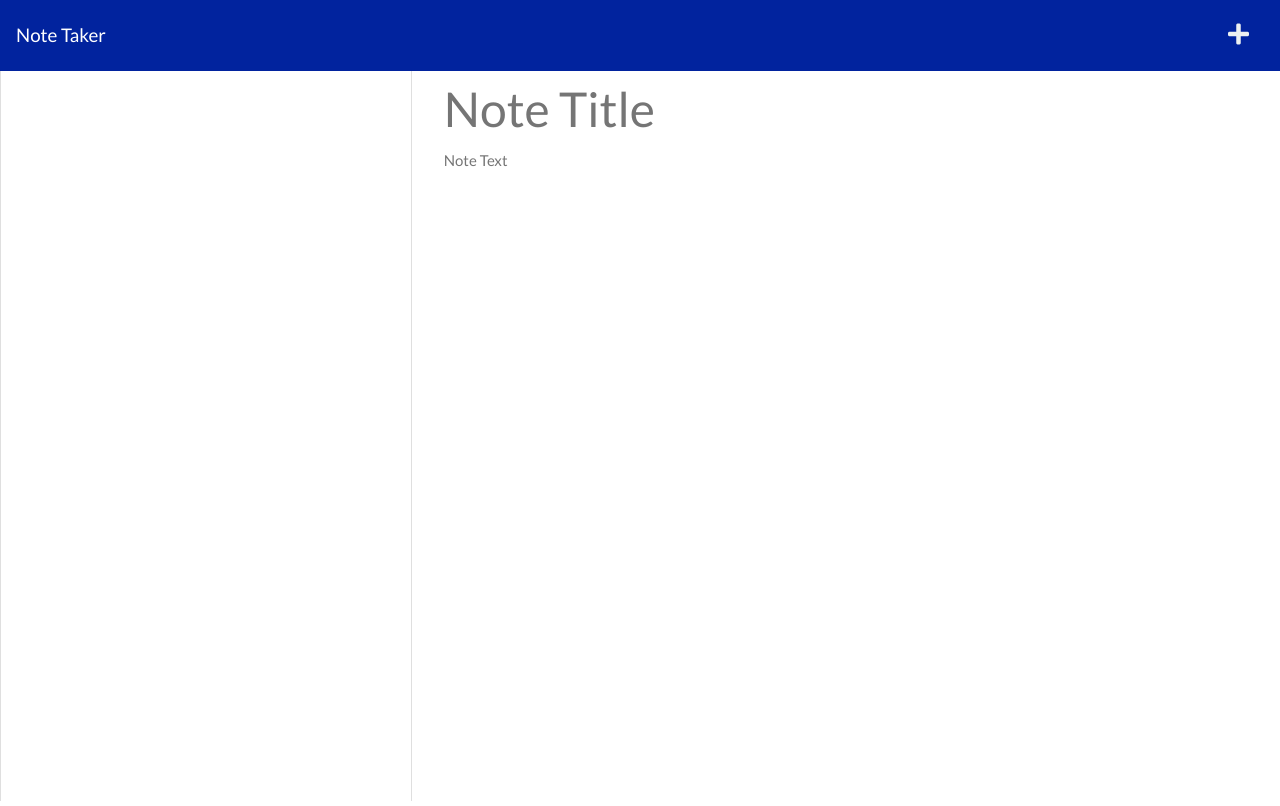
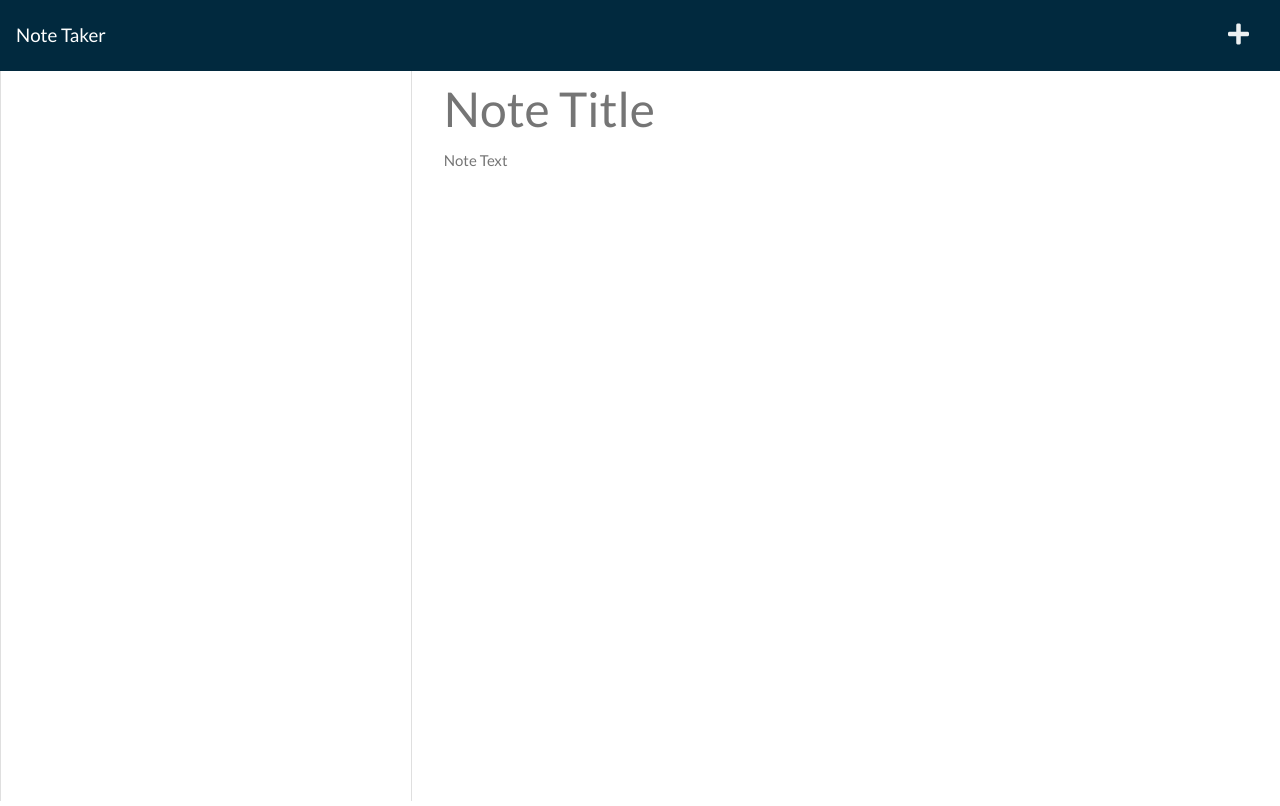
Before and after one commit to jparris3213/Note_Taker, a website: page public/notes.html in a window 1280 px wide. Drawn offline with nearby package versions, Linux system fonts and the light colour scheme; no server answers.

Commit message:
update styles.css

```diff
--- a/public/assets/css/styles.css
+++ b/public/assets/css/styles.css
@@ -77,3 +77,10 @@ body {
   padding: 20px;
   cursor: pointer;
 }
+
+/* Added Later */
+
+.tf-bg-branding {
+  background-color: #01293E;
+  color: #DE900E
+}
--- a/public/notes.html
+++ b/public/notes.html
@@ -19,7 +19,7 @@
   </head>
 
   <body>
-    <nav class="navbar navbar-dark" style="background-color: #01239E;">
+    <nav class="navbar navbar-dark tf-bg-branding">
       <a class="navbar-brand" href="/">Note Taker </a>
       <div class="icons">
         <i class="fas fa-save text-light save-note"></i>
```
Also changed, not shown: public/index.html (+3 -2 lines).
